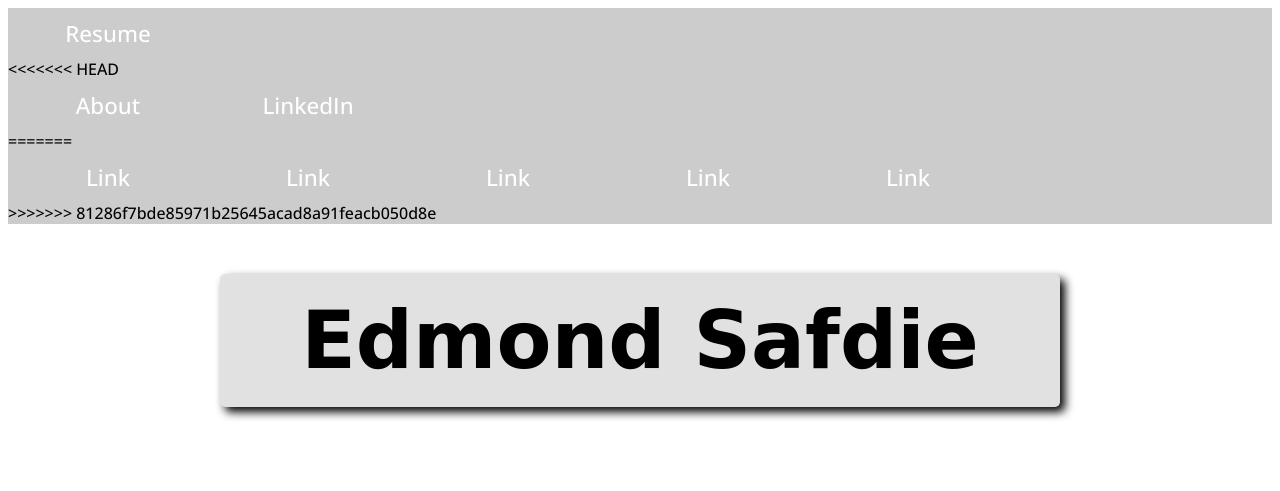
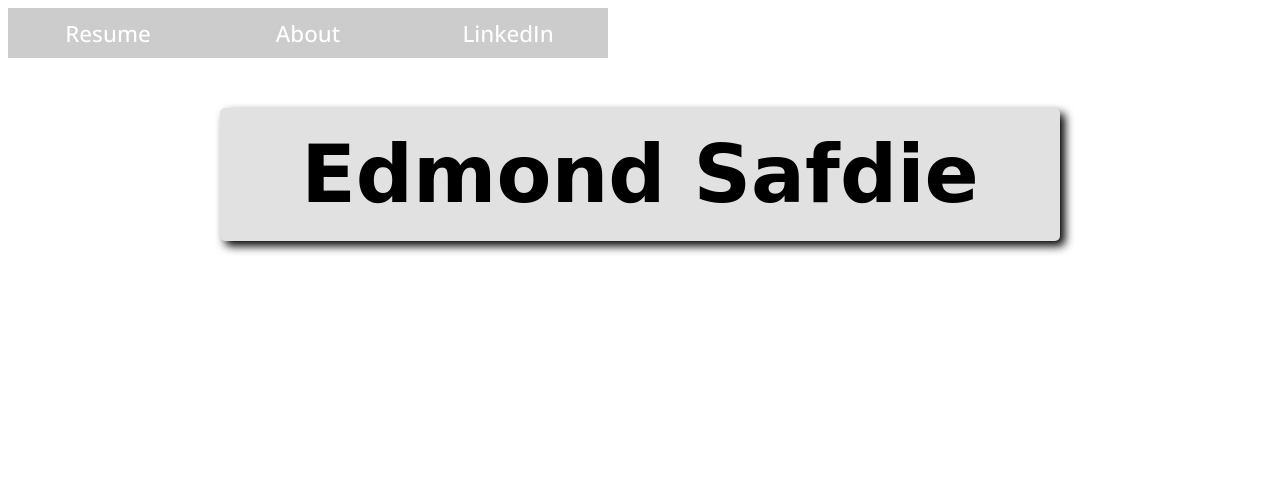
Before and after one commit to esafdie2/esafdie2.github.io, a plain HTML site: page index.html in a window 1280 px wide. Shown: the top 491 px of the page. Drawn offline with nearby package versions, Linux system fonts and the light colour scheme.

Commit message:
Homepage

```diff
--- a/index.html
+++ b/index.html
@@ -11,11 +11,7 @@ body{
   }
 
   nav {
-<<<<<<< HEAD
     width: 600px;
-=======
-    width: 1200px;
->>>>>>> 81286f7bde85971b25645acad8a91feacb050d8e
     height: 50px;
     background-color: #ccc;
   }
@@ -83,16 +79,8 @@ h2{
       <nav>
         <ul id="nav-ul">
           <li class="nav"><a href="resume.html">Resume</a></li>
-<<<<<<< HEAD
           <li class="nav"><a href="#a">About</a></li>
           <li class="nav"><a href="https://www.linkedin.com/in/edmondsafdie/">LinkedIn</a></li>
-=======
-          <li class="nav"><a href="#a">Link</a></li>
-          <li class="nav"><a href="#a">Link</a></li>
-          <li class="nav"><a href="#a">Link</a></li>
-          <li class="nav"><a href="#a">Link</a></li>
-          <li class="nav"><a href="#a">Link</a></li>
->>>>>>> 81286f7bde85971b25645acad8a91feacb050d8e
         </ul>
       </nav>
 
```
